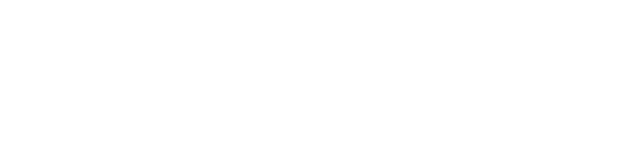
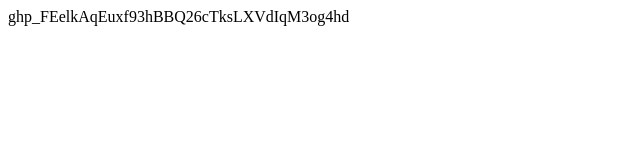
Before and after one commit to chaya2209/cu_21_test-git, a plain HTML site: page index.html in a window 1280 px wide. Shown: the whole page, without its empty margins (0-640 px from the left). Drawn offline with Linux system fonts and the light colour scheme.

```diff
--- a/index.html
+++ b/index.html
@@ -7,6 +7,6 @@
     <title>Document</title>
 </head>
 <body>
-
+    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
 </body>
 </html>
```
Also changed, not shown: style.css (added).
